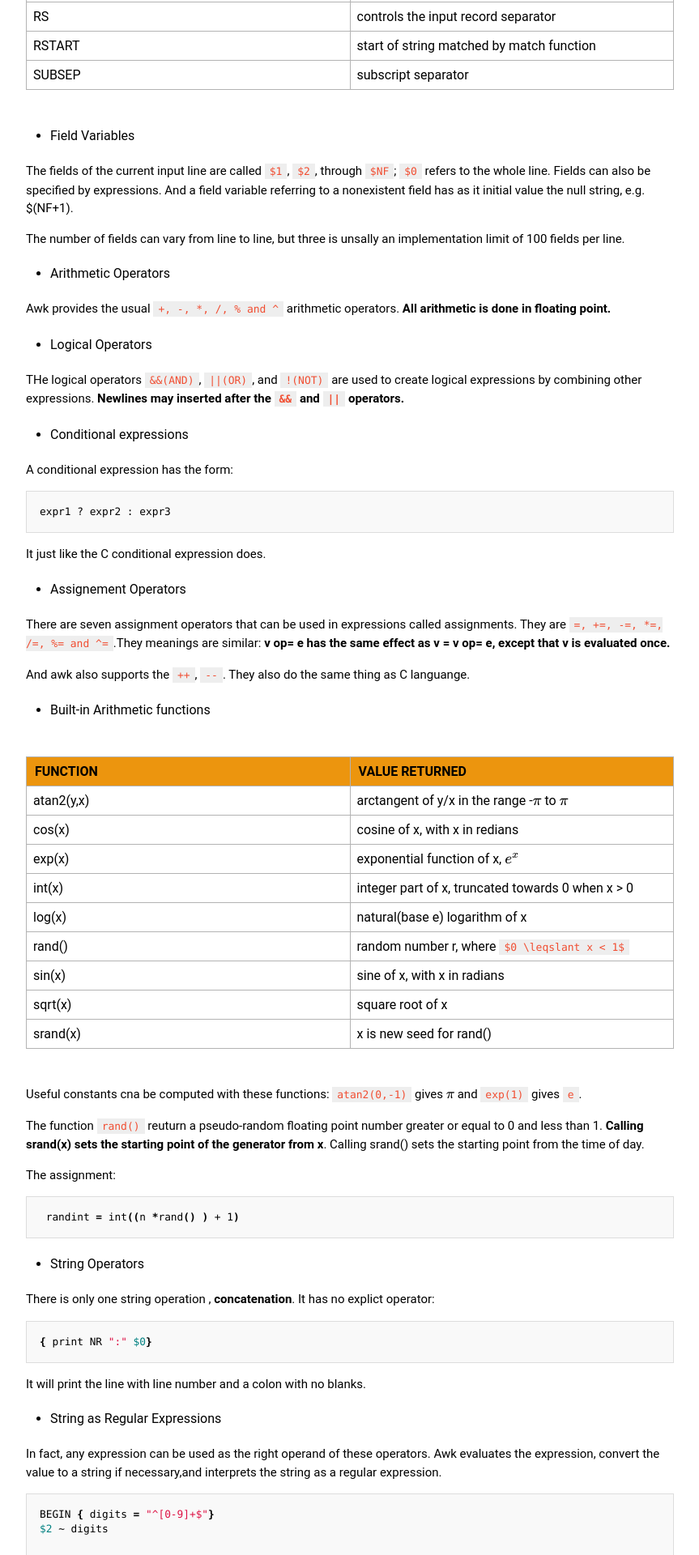
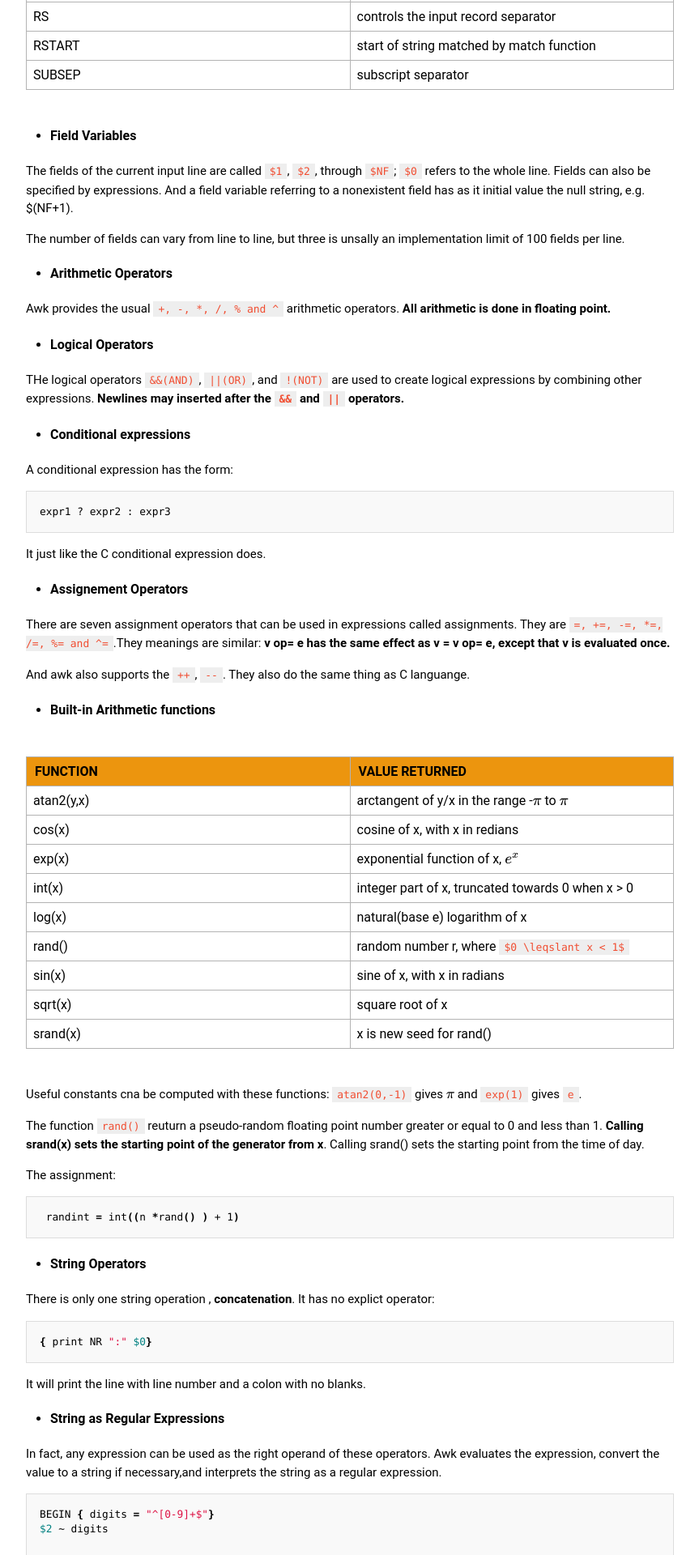
Before and after one commit to JesseEisen/DailyKeep, a Jekyll site: the page built from _posts/2016-02-03-awk-synatx-overview.md, in a window 1280 px wide. Shown: the part 3836-5756 px from the top of the page at 81% size, without its empty margins (208-1071 px from the left). Built offline with Jekyll 4.4.1, drawn with Linux system fonts in a browser that asks for light colours; some web fonts are replaced; formulas are drawn with MathJax 3.

Commit message:
fix list show

````diff
--- a/_posts/2016-02-03-awk-synatx-overview.md
+++ b/_posts/2016-02-03-awk-synatx-overview.md
@@ -155,21 +155,21 @@ In awk, the type of variable is not declared, awk infer the type from context. *
 | RSTART    | start of string matched by match function |
 | SUBSEP    | subscript separator |
 
-+ Field Variables
++ **Field Variables**
 
 The fields of the current input line are called `$1`, `$2`, through `$NF`; `$0` refers to the whole line. Fields can also be specified by expressions. And a field variable referring to a nonexistent field has as it initial value the null string, e.g. $(NF+1).
 
 The number of fields can vary from line to line, but three is unsally an implementation limit of 100 fields per line.
 
-+ Arithmetic Operators
++ **Arithmetic Operators**
 
 Awk provides the usual `+, -, *, /, % and ^` arithmetic operators. **All arithmetic is done in floating point.**
 
-+ Logical Operators
++ **Logical Operators**
 
 THe logical operators `&&(AND)`, `||(OR)`, and `!(NOT)` are used to create logical expressions by combining other expressions. **Newlines may inserted after the `&&` and `||` operators.**
 
-+ Conditional expressions
++ **Conditional expressions**
 
 A conditional expression has the form:
 
@@ -178,13 +178,13 @@ expr1 ? expr2 : expr3
 ```
 It just like the C conditional expression does.
 
-+ Assignement Operators
++ **Assignement Operators**
 
 There are seven assignment operators that can be used in expressions called assignments. They are `=, +=, -=, *=, /=, %= and ^=`.They meanings are similar: **v op= e has the same effect as v = v op= e, except that v is evaluated once.**
 
 And awk also supports the `++`, `--`. They also do the same thing as C languange.
 
-+ Built-in Arithmetic functions
++ **Built-in Arithmetic functions**
 
 | FUNCTION |  VALUE RETURNED |
 | -------- | --------------- |
@@ -208,7 +208,7 @@ The assignment:
  randint = int((n *rand() ) + 1)
 ```
 
-+ String Operators
++ **String Operators**
 
 There is only one string operation , **concatenation**. It has no explict operator:
 
@@ -218,7 +218,7 @@ There is only one string operation , **concatenation**. It has no explict operat
 
 It will print the line with line number and a colon with no blanks.
 
-+ String as Regular Expressions
++ **String as Regular Expressions**
 
 In fact, any expression can be used as the right operand of these operators. Awk evaluates the expression, convert the value to a string if necessary,and interprets the string as a regular expression.
 
@@ -248,6 +248,7 @@ $0 ~ /(\+|-)[0-9]+/
 $0 ~ "(\\+|-)[0-9]+"  #this two are equivalent
 
 ```
+
 ## Builtin String Functions
 
 The function `index(s,t)` returns the leftmost position where the string `t` begin in `s`, or zero if `t` dose not occur in `s`.
````
